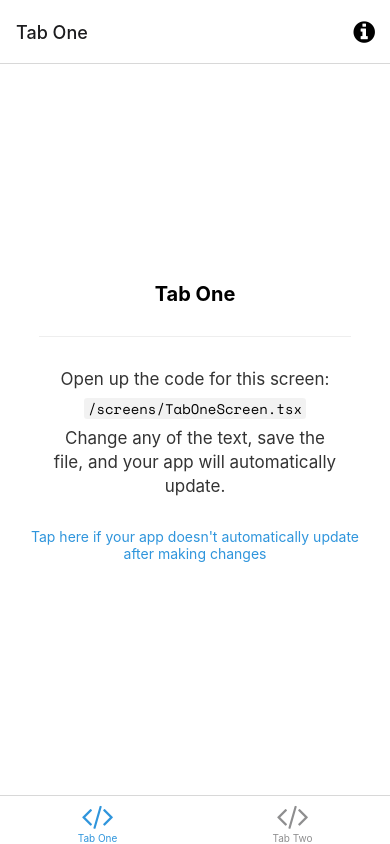
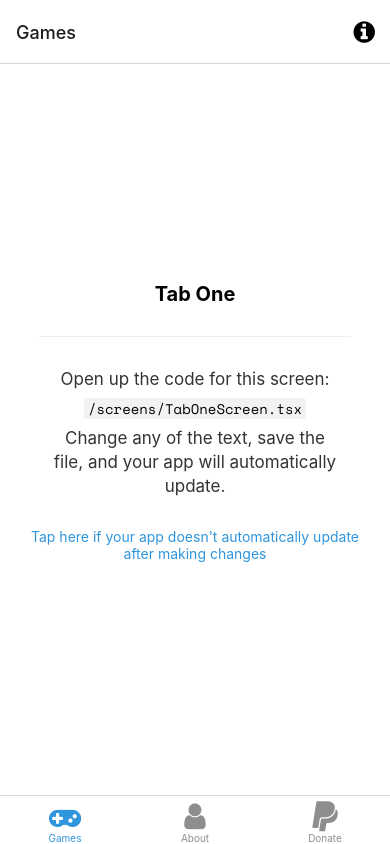
Before and after one commit to rzounlom/gen-learning, a React Native app: screen /TabOne in a window 390 px wide. Built offline with nearby package versions, Linux system fonts and the light colour scheme; what expo-linking would draw is missing.

Commit message:
setup basic nav

```diff
--- a/navigation/LinkingConfiguration.ts
+++ b/navigation/LinkingConfiguration.ts
@@ -4,9 +4,9 @@
  * https://reactnavigation.org/docs/configuring-links
  */
 
-import { LinkingOptions } from '@react-navigation/native';
 import * as Linking from 'expo-linking';
 
+import { LinkingOptions } from '@react-navigation/native';
 import { RootStackParamList } from '../types';
 
 const linking: LinkingOptions<RootStackParamList> = {
@@ -25,6 +25,7 @@ const linking: LinkingOptions<RootStackParamList> = {
               TabTwoScreen: 'two',
             },
           },
+          TabThree: 'three',
         },
       },
       Modal: 'modal',
--- a/navigation/index.tsx
+++ b/navigation/index.tsx
@@ -1,29 +1,43 @@
+import * as React from 'react';
+
+import { ColorSchemeName, Pressable } from 'react-native';
+import {
+  DarkTheme,
+  DefaultTheme,
+  NavigationContainer,
+} from '@react-navigation/native';
+import {
+  RootStackParamList,
+  RootTabParamList,
+  RootTabScreenProps,
+} from '../types';
+
+import Colors from '../constants/Colors';
 /**
  * If you are not familiar with React Navigation, refer to the "Fundamentals" guide:
  * https://reactnavigation.org/docs/getting-started
  *
  */
 import { FontAwesome } from '@expo/vector-icons';
-import { createBottomTabNavigator } from '@react-navigation/bottom-tabs';
-import { NavigationContainer, DefaultTheme, DarkTheme } from '@react-navigation/native';
-import { createNativeStackNavigator } from '@react-navigation/native-stack';
-import * as React from 'react';
-import { ColorSchemeName, Pressable } from 'react-native';
-
-import Colors from '../constants/Colors';
-import useColorScheme from '../hooks/useColorScheme';
+import LinkingConfiguration from './LinkingConfiguration';
 import ModalScreen from '../screens/ModalScreen';
 import NotFoundScreen from '../screens/NotFoundScreen';
 import TabOneScreen from '../screens/TabOneScreen';
 import TabTwoScreen from '../screens/TabTwoScreen';
-import { RootStackParamList, RootTabParamList, RootTabScreenProps } from '../types';
-import LinkingConfiguration from './LinkingConfiguration';
+import { createBottomTabNavigator } from '@react-navigation/bottom-tabs';
+import { createNativeStackNavigator } from '@react-navigation/native-stack';
+import useColorScheme from '../hooks/useColorScheme';
 
-export default function Navigation({ colorScheme }: { colorScheme: ColorSchemeName }) {
+export default function Navigation({
+  colorScheme,
+}: {
+  colorScheme: ColorSchemeName;
+}) {
   return (
     <NavigationContainer
       linking={LinkingConfiguration}
-      theme={colorScheme === 'dark' ? DarkTheme : DefaultTheme}>
+      theme={colorScheme === 'dark' ? DarkTheme : DefaultTheme}
+    >
       <RootNavigator />
     </NavigationContainer>
   );
@@ -38,10 +52,18 @@ const Stack = createNativeStackNavigator<RootStackParamList>();
 function RootNavigator() {
   return (
     <Stack.Navigator>
-      <Stack.Screen name="Root" component={BottomTabNavigator} options={{ headerShown: false }} />
-      <Stack.Screen name="NotFound" component={NotFoundScreen} options={{ title: 'Oops!' }} />
+      <Stack.Screen
+        name='Root'
+        component={BottomTabNavigator}
+        options={{ headerShown: false }}
+      />
+      <Stack.Screen
+        name='NotFound'
+        component={NotFoundScreen}
+        options={{ title: 'Oops!' }}
+      />
       <Stack.Group screenOptions={{ presentation: 'modal' }}>
-        <Stack.Screen name="Modal" component={ModalScreen} />
+        <Stack.Screen name='Modal' component={ModalScreen} />
       </Stack.Group>
     </Stack.Navigator>
   );
@@ -58,24 +80,28 @@ function BottomTabNavigator() {
 
   return (
     <BottomTab.Navigator
-      initialRouteName="TabOne"
+      initialRouteName='TabOne'
       screenOptions={{
         tabBarActiveTintColor: Colors[colorScheme].tint,
-      }}>
+      }}
+    >
       <BottomTab.Screen
-        name="TabOne"
+        name='TabOne'
         component={TabOneScreen}
         options={({ navigation }: RootTabScreenProps<'TabOne'>) => ({
-          title: 'Tab One',
-          tabBarIcon: ({ color }) => <TabBarIcon name="code" color={color} />,
+          title: 'Games',
+          tabBarIcon: ({ color }) => (
+            <TabBarIcon name='gamepad' color={color} />
+          ),
           headerRight: () => (
             <Pressable
               onPress={() => navigation.navigate('Modal')}
               style={({ pressed }) => ({
                 opacity: pressed ? 0.5 : 1,
-              })}>
+              })}
+            >
               <FontAwesome
-                name="info-circle"
+                name='info-circle'
                 size={25}
                 color={Colors[colorScheme].text}
                 style={{ marginRight: 15 }}
@@ -85,11 +111,19 @@ function BottomTabNavigator() {
         })}
       />
       <BottomTab.Screen
-        name="TabTwo"
+        name='TabTwo'
         component={TabTwoScreen}
         options={{
-          title: 'Tab Two',
-          tabBarIcon: ({ color }) => <TabBarIcon name="code" color={color} />,
+          title: 'About',
+          tabBarIcon: ({ color }) => <TabBarIcon name='user' color={color} />,
+        }}
+      />
+      <BottomTab.Screen
+        name='TabThree'
+        component={TabTwoScreen}
+        options={{
+          title: 'Donate',
+          tabBarIcon: ({ color }) => <TabBarIcon name='paypal' color={color} />,
         }}
       />
     </BottomTab.Navigator>
```
Also changed, not shown: types.tsx (+13 -9 lines).
